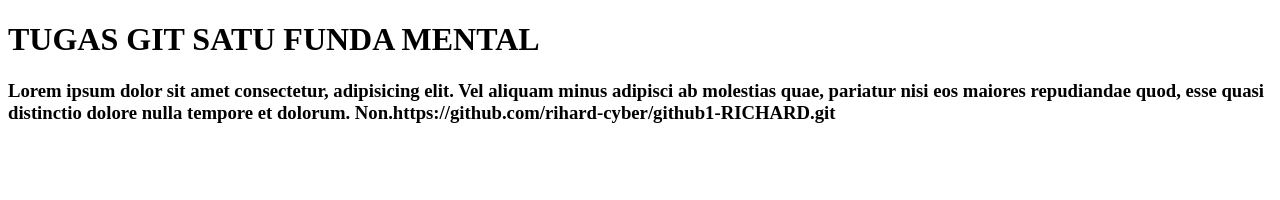
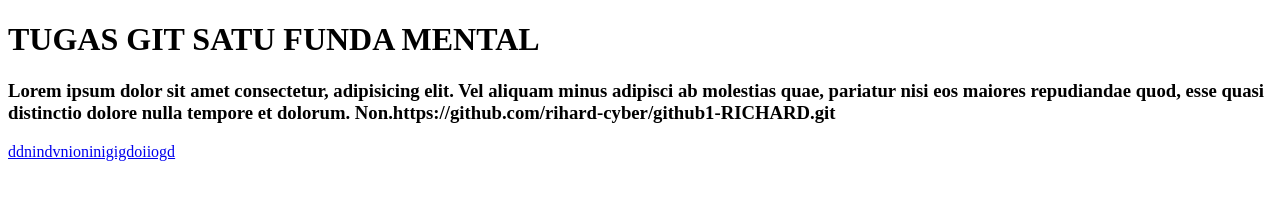
Before and after one commit to rihard-cyber/github1-RICHARD, a plain HTML site: page index.html in a window 1280 px wide. Drawn offline with Linux system fonts and the light colour scheme.

Commit message:
add link

```diff
--- a/index.html
+++ b/index.html
@@ -9,5 +9,6 @@
   <body>
     <h1>TUGAS GIT SATU FUNDA MENTAL</h1>
     <h3>Lorem ipsum dolor sit amet consectetur, adipisicing elit. Vel aliquam minus adipisci ab molestias quae, pariatur nisi eos maiores repudiandae quod, esse quasi distinctio dolore nulla tempore et dolorum. Non.https://github.com/rihard-cyber/github1-RICHARD.git</h3>
-  </body>
+  <a href="gooondnigdnjng">ddnindvnioninigigdoiiogd</a>
+</body>
 </html>
```
